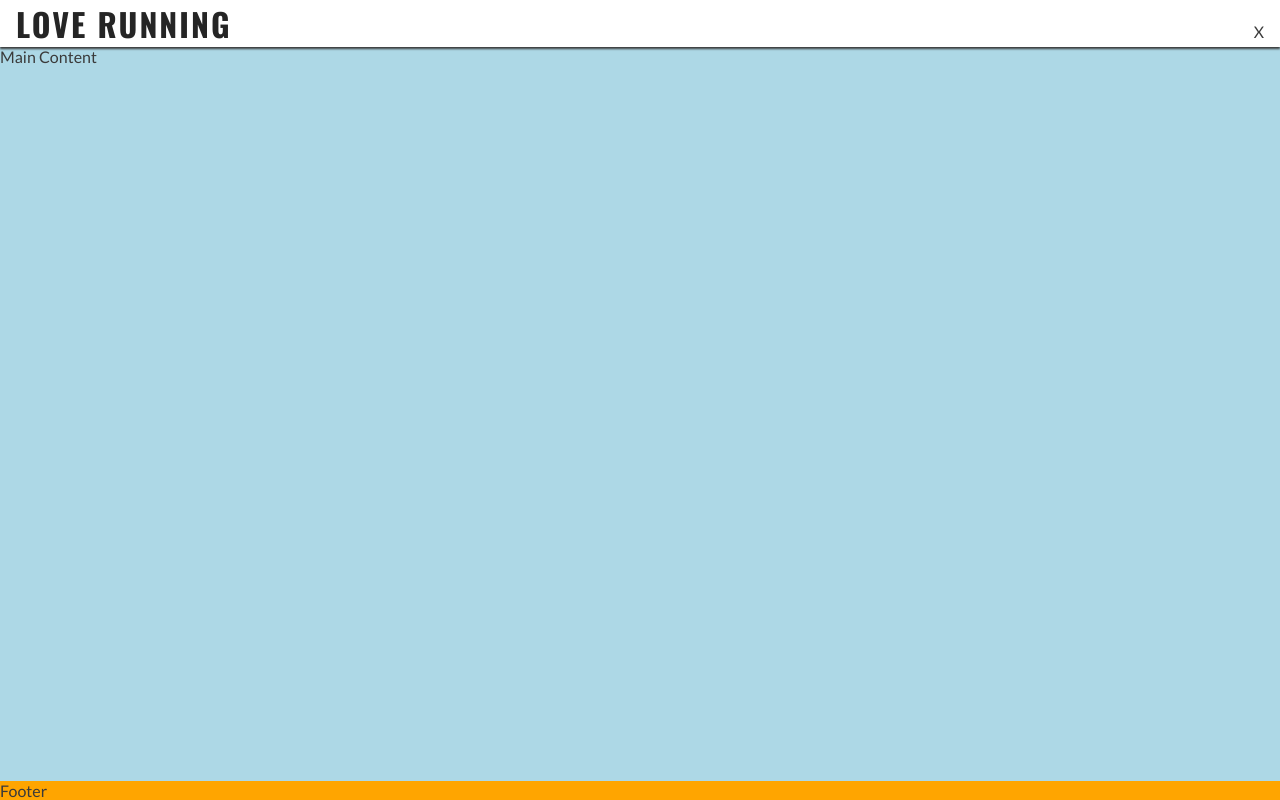
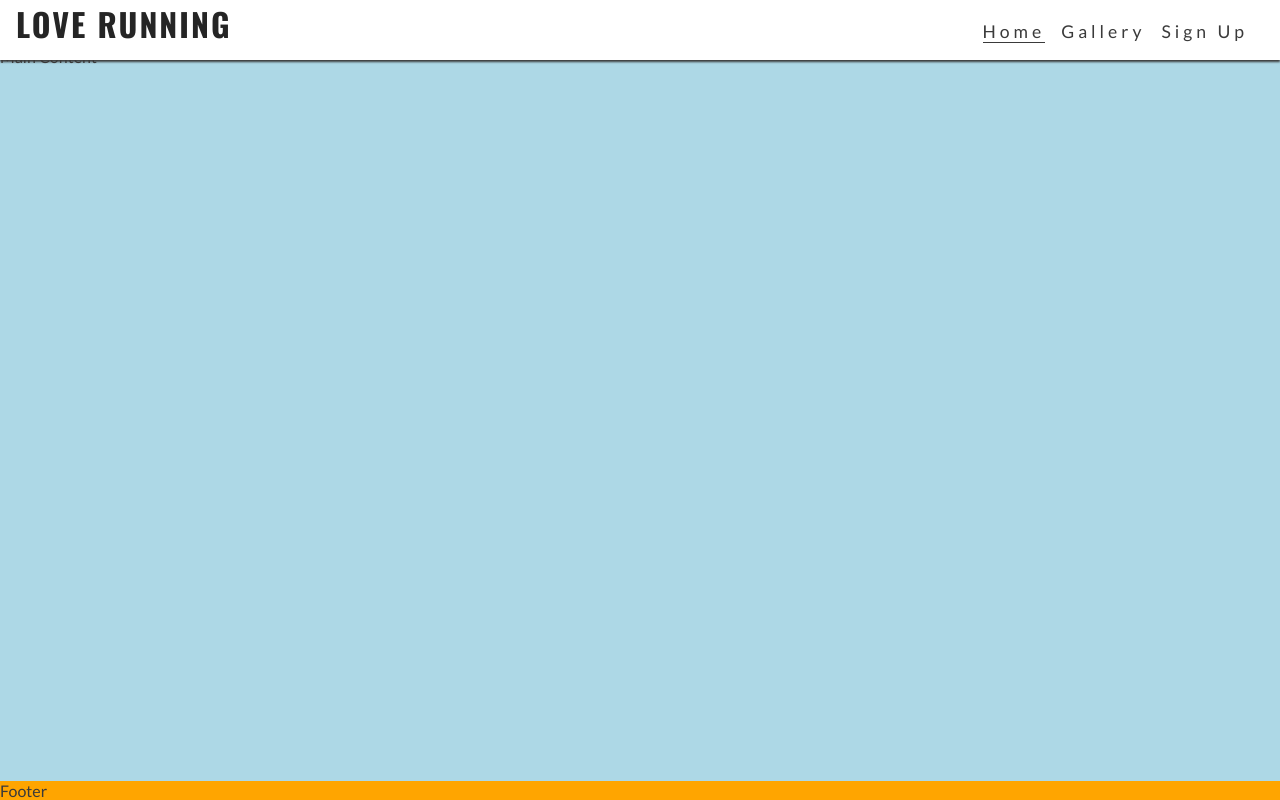
Before and after one commit to MarkClinton/Love-Running-Walkthrough, a plain HTML site: page index.html in a window 1280 px wide. Drawn offline with nearby package versions, Linux system fonts and the light colour scheme.

Commit message:
Added media query fro tablet

```diff
--- a/assets/css/style.css
+++ b/assets/css/style.css
@@ -92,3 +92,28 @@ main{
 footer{
     background-color: orange;
 }
+
+
+/* Media query: tablets and largr (768px and up)*/
+@media screen and (min-width: 768px) {
+    /* Header */
+    nav{
+        display: block;
+        position: relative;
+        box-shadow: none;
+        width: fit-content;
+        padding-right: 1rem;
+    }
+
+    #menu{
+        display: flex;
+    }
+
+    #menu > li{
+        padding-left: 1rem;
+    }
+
+    .nav-toggle-label{
+        display: none;
+    }
+}
```
